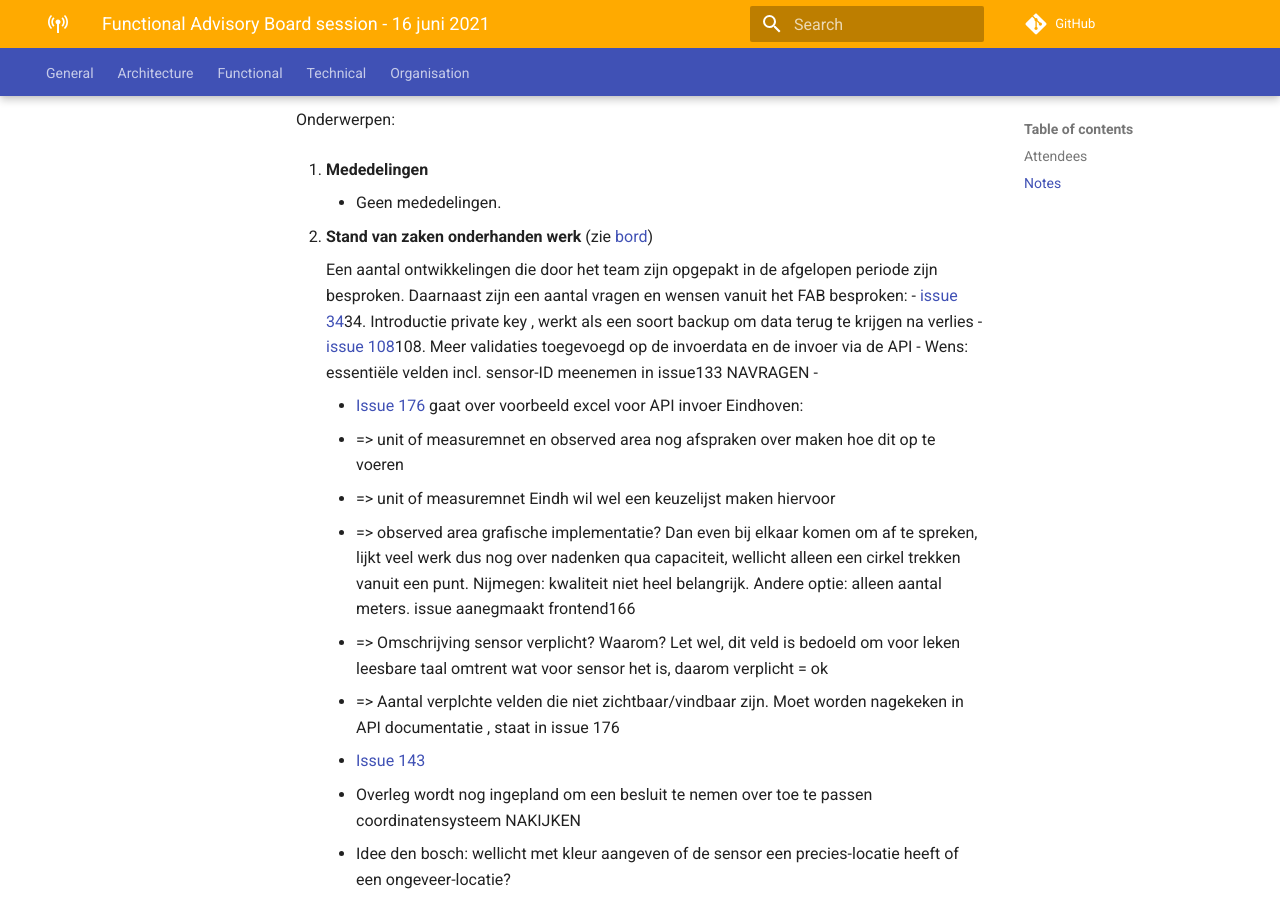
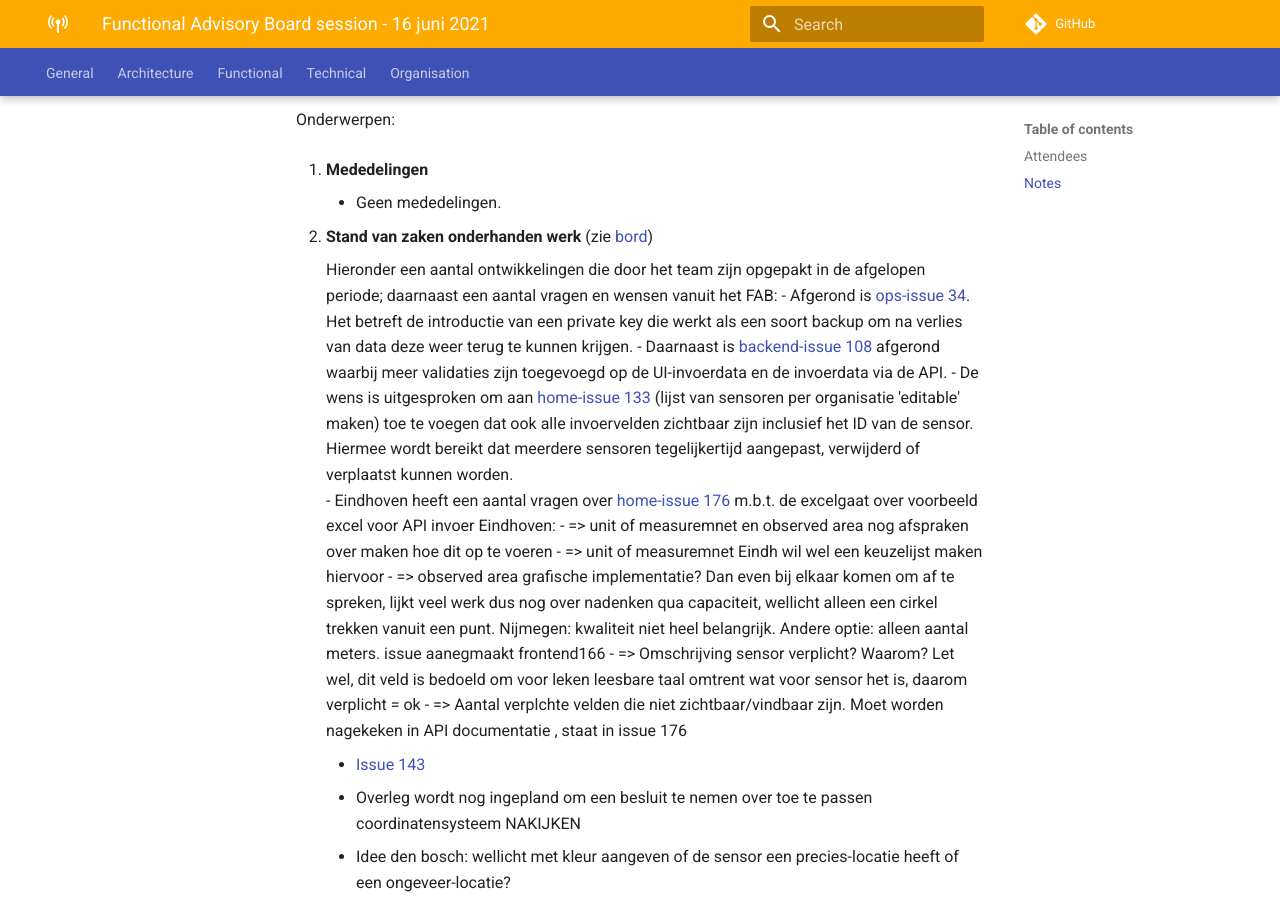
Before and after one commit to kadaster-labs/sensrnet-home, an MkDocs documentation site: the page built from docs/notes/2021-06-16-FAB-notes.md, in a window 1280 px wide and 900 px high, scrolled down 613 px. Built offline with MkDocs 1.6.1 and Material for MkDocs 9.7.7, drawn with Linux system fonts in a browser that asks for light colours; comment, search, counter and statistics services are not loaded.

Commit message:
Update 2021-06-16-FAB-notes.md

```diff
--- a/docs/notes/2021-06-16-FAB-notes.md
+++ b/docs/notes/2021-06-16-FAB-notes.md
@@ -26,13 +26,11 @@ Onderwerpen:
 
 2. **Stand van zaken onderhanden werk** (zie [bord](https://github.com/orgs/kadaster-labs/projects/1))
 
-    Een aantal ontwikkelingen die door het team zijn opgepakt in de afgelopen periode zijn besproken. Daarnaast zijn een aantal vragen en wensen vanuit het FAB besproken:
-     - [issue 34](https://github.com/kadaster-labs/sensrnet-ops/issues/34)34. Introductie private key , werkt als een soort backup om data terug te krijgen na verlies
-     - [issue 108](https://github.com/kadaster-labs/sensrnet-registry-backend/issues/108)108. Meer validaties toegevoegd op de invoerdata en de invoer via de API
-     - Wens: essentiële velden incl. sensor-ID meenemen in issue133 NAVRAGEN
-     -
-
-     - [Issue 176](https://github.com/kadaster-labs/sensrnet-home/issues/176) gaat over voorbeeld excel voor API invoer
+    Hieronder een aantal ontwikkelingen die door het team zijn opgepakt in de afgelopen periode; daarnaast een aantal vragen en wensen vanuit het FAB:
+     - Afgerond is [ops-issue 34](https://github.com/kadaster-labs/sensrnet-ops/issues/34). Het betreft de introductie van een private key die werkt als een soort backup om na verlies van data deze weer terug te kunnen krijgen.
+     - Daarnaast is [backend-issue 108](https://github.com/kadaster-labs/sensrnet-registry-backend/issues/108) afgerond waarbij meer validaties zijn toegevoegd op de UI-invoerdata en de invoerdata via de API.
+     - De wens is uitgesproken om aan [home-issue 133](https://github.com/kadaster-labs/sensrnet-home/issues/133) (lijst van sensoren per organisatie 'editable' maken) toe te voegen dat ook alle invoervelden zichtbaar zijn inclusief het ID van de sensor. Hiermee wordt bereikt dat meerdere sensoren tegelijkertijd aangepast, verwijderd of verplaatst kunnen worden.
+     - Eindhoven heeft een aantal vragen over [home-issue 176](https://github.com/kadaster-labs/sensrnet-home/issues/176) m.b.t. de excelgaat over voorbeeld excel voor API invoer
      Eindhoven:
      - => unit of measuremnet en observed area nog afspraken over maken hoe dit op te voeren
      - => unit of measuremnet Eindh wil wel een keuzelijst maken hiervoor
```
